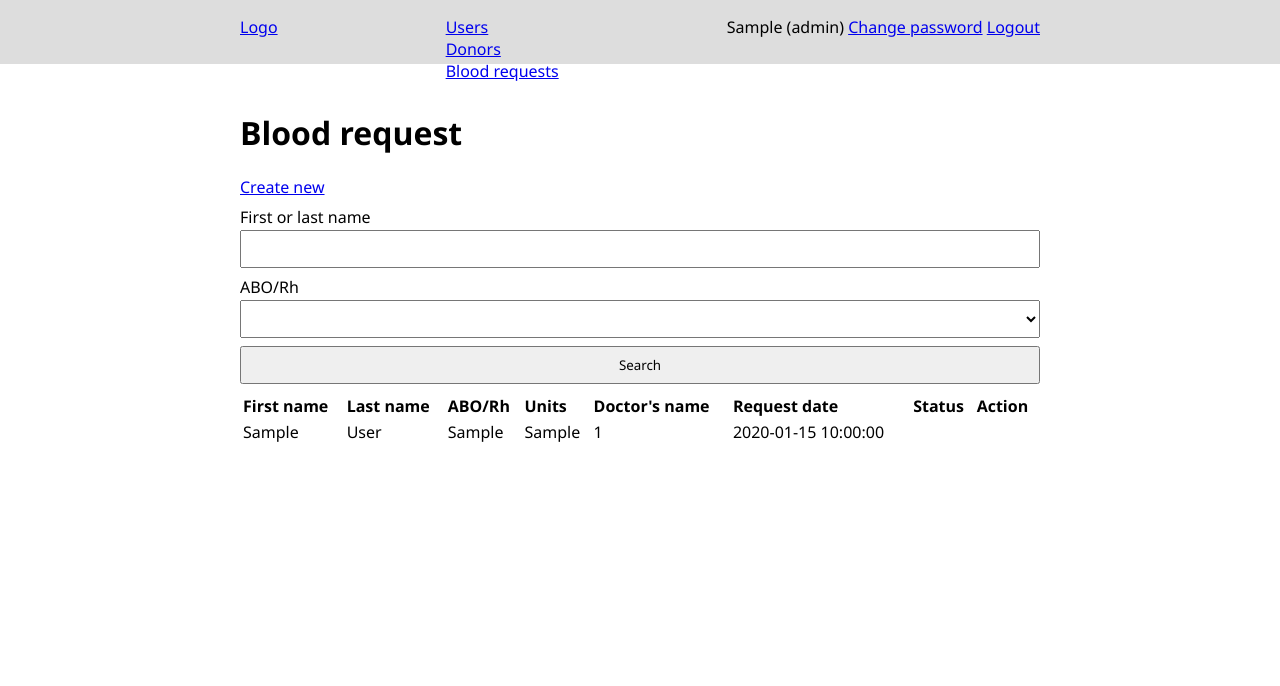
After one commit to claucia/cs50x-final-project, a Flask app: page /blood-requests in a window 1280 px wide. The commit adds this page. Shown: the top 686 px of the page. Run offline with Flask 2, Linux system fonts and the light colour scheme; a user stored in the database is signed in; tables that the repository leaves empty hold one stand-in row (values such as "Sample post"); some libraries are stand-ins or nearby versions.

Commit message:
Initial commit list blood request

```diff
--- a/app/forms.py
+++ b/app/forms.py
@@ -152,6 +152,13 @@ class CreateBloodRequestForm(Form):
         [validators.DataRequired(), validators.Length(min=2, max=100)])
     abo_rh = SelectField(
         'ABO/Rh', choices=blood_type_choices)
-    how_many_units = IntegerField(
-        'How many units?', [validators.DataRequired()])
+    units = IntegerField(
+        'Units', [validators.DataRequired()])
     submit = SubmitField('Create blood request')
+
+
+class SearchBloodRequestForm(Form):
+    name = StringField('First or last name')
+    abo_rh = SelectField(
+        'ABO/Rh', choices=choices_with_empty_option(blood_type_choices))
+    submit = SubmitField('Search')
--- a/app/models.py
+++ b/app/models.py
@@ -75,7 +75,8 @@ class BloodRequest(db.Model):
     patient_first_name = db.Column(db.String(100), nullable=False)
     patient_last_name = db.Column(db.String(100), nullable=False)
     abo_rh = db.Column(db.String(3), nullable=False)
-    how_many_units = db.Column(db.String(2), nullable=False)
+    units = db.Column(db.String(2), nullable=False)
+    request_date = db.Column(db.DateTime(), nullable=True)
+    user_id = db.Column(db.Integer, db.ForeignKey(User.id))
 
-    # ??? user_id = db.Column(db.Integer, db.ForeignKey(User.id))
-    # ??? user = relationship('User')
+    user = relationship('User')
--- a/app/routes/blood_request.py
+++ b/app/routes/blood_request.py
@@ -1,22 +1,60 @@
+from datetime import datetime
 from flask import Flask, render_template, request, redirect, flash, url_for
 from app.app import app
 from flask_login import login_required
-from app.forms import CreateBloodRequestForm
+from app.utils import role_required
+from app.forms import CreateBloodRequestForm, SearchBloodRequestForm
 from app.extensions import db
-from app.models import BloodRequest
+from app.models import Role, BloodRequest
+from sqlalchemy import or_, and_
 
 
-@app.route('/create-blood-request', methods=['POST', 'GET'])
+@app.route('/blood-requests', methods=['POST', 'GET'])
 @login_required
+@role_required(Role.ADMIN)
+def list_blood_requests():
+
+    form = SearchBloodRequestForm(request.form)
+    requests = []
+
+    if request.method == 'POST' and form.validate():
+
+        filters = []
+        name_criteria = form.name.data
+        abo_rh_criteria = form.abo_rh.data
+
+        if(name_criteria):
+            name_filter = or_(
+                BloodRequest.patient_first_name.ilike(f'%{name_criteria}%'),
+                BloodRequest.patient_last_name.ilike(f'%{name_criteria}%')
+            )
+            filters.append(name_filter)
+
+        if(abo_rh_criteria):
+            abo_rh_filter = (BloodRequest.abo_rh == abo_rh_criteria)
+            filters.append(abo_rh_filter)
+
+        requests = BloodRequest.query.filter(and_(*filters))
+        return render_template('blood_request/list.html', requests=requests, form=form)
+
+    requests = BloodRequest.query.all()
+    return render_template('blood_request/list.html', requests=requests, form=form)
+
+
+@app.route('/blood-requests/new', methods=['POST', 'GET'])
+@login_required
+@role_required(Role.ADMIN)
 def create_blood_request():
 
     form = CreateBloodRequestForm(request.form)
     if request.method == 'POST' and form.validate():
 
+        request_date = datetime.now()
         blood_request = BloodRequest(patient_first_name=form.patient_first_name.data,
                                      patient_last_name=form.patient_last_name.data,
                                      abo_rh=form.abo_rh.data,
-                                     how_many_units=form.how_many_units.data)
+                                     units=form.units.data,
+                                     request_date=request_date)
 
         db.session.add(blood_request)
         db.session.commit()
@@ -24,6 +62,6 @@ def create_blood_request():
         flash('The blood request has been registered')
         app.logger.info('A blood request has been registered for %s %s',
                         form.patient_first_name.data, form.patient_last_name.data)
-        return redirect(url_for('create_blood_request'))
+        return redirect(url_for('list_blood_requests'))
 
     return render_template('blood_request/create.html', form=form)
--- a/app/templates/blood_request/create.html
+++ b/app/templates/blood_request/create.html
@@ -8,7 +8,7 @@
     {{ render_field(form.patient_first_name) }}
     {{ render_field(form.patient_last_name) }}
     {{ render_field(form.abo_rh) }}
-    {{ render_field(form.how_many_units) }}
+    {{ render_field(form.units) }}
     {{ render_field(form.submit) }}
     <a href="{{ url_for('create_blood_request') }}">Cancel</a>
 </form>
--- /dev/null
+++ b/app/templates/blood_request/list.html
@@ -0,0 +1,46 @@
+{% extends "layout.html" %}
+{% from "_macros.html" import render_field %}
+
+{% block title %}Blood request{% endblock %}
+
+{% block content %}
+<a href="{{ url_for('create_blood_request') }}">Create new</a>
+
+<form method="POST">
+    {{ render_field(form.name) }}
+    {{ render_field(form.abo_rh) }}
+    {{ render_field(form.submit) }}
+</form>
+
+<table>
+  <thead>
+    <tr>
+      <th>First name</th>
+      <th>Last name</th>
+      <th>ABO/Rh</th>
+      <th>Units</th>
+      <th>Doctor's name</th>
+      <th>Request date</th>
+      <th>Status</th>
+      <th>Action</th>
+    </tr>
+  </thead>
+  <tbody>
+    {% for request in requests %}
+    <tr>
+      <td>{{ request.patient_first_name }}</td>
+      <td>{{ request.patient_last_name }}</td>
+      <td>{{ request.abo_rh }}</td>
+      <td>{{ request.units }}</td>
+      <td>{{ request.user_id }}</td>
+
+      <td>{{ request.request_date }}</td>
+
+
+
+
+    </tr>
+    {% endfor %}
+  </tbody>
+</table>
+{% endblock %}
--- a/app/templates/layout.html
+++ b/app/templates/layout.html
@@ -22,7 +22,7 @@
                 <ul>
                     <li><a href="{{ url_for('list_users') }}">Users</a></li>
                     <li><a href="{{ url_for('list_donors') }}">Donors</a></li>
-                    <li><a href="{{ url_for('create_blood_request') }}">Blood request</a></li>
+                    <li><a href="{{ url_for('list_blood_requests') }}">Blood requests</a></li>
                 </ul>
             </nav>
             {% endif %}
```
